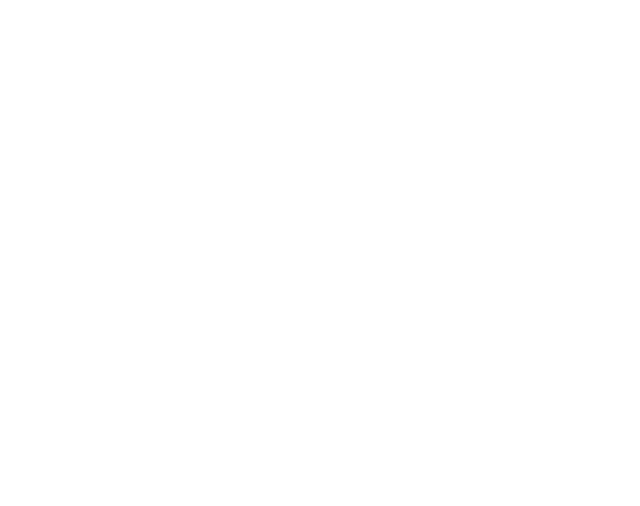
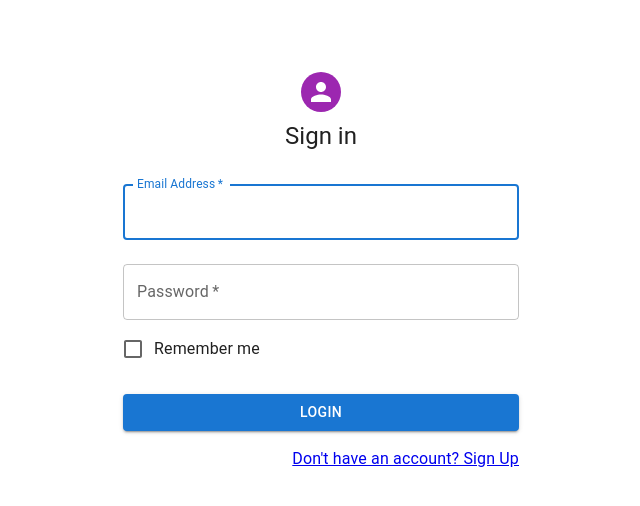
Before and after one commit to ch-sophie/bookface, a React (Create React App) app in the folder bookface-app/: page /Login in a window 1280 px wide. Before the commit this address had no page. Shown: the top 506 px of the page, without its empty margins (319-959 px from the left). Built offline with nearby package versions, Linux system fonts and the light colour scheme.

Commit message:
login page and auth

```diff
--- a/bookface-app/src/App.tsx
+++ b/bookface-app/src/App.tsx
@@ -1,12 +1,12 @@
 import React from 'react';
 import './App.css';
 // import SignUp from './components/signUp';
-import SignIn from './components/signIn';
+// import SignIn from './components/signIn';
 // import Header from './components/header'
 // import TestComponent from './components/testComponent'
 import Editprofile from './components/Editprofile';
 import {
-  BrowserRouter,
+  // BrowserRouter,
   Routes,
   Route,
 } from "react-router-dom";
@@ -14,7 +14,8 @@
 import Floor from './components/floor'
 // import Profile from './components/Profile';
 // import Test from './components/testComponent';
-import Register from './components/Register';
+import Register from './pages/Register';
+import Login from './pages/login';
 
 
 function App() {
@@ -23,7 +24,7 @@
     <Routes>
       <Route path="/" element={<Hall />} />
       <Route path="Register" element={<Register />} />
-      <Route path='signIn' element={<SignIn />} />
+      <Route path='Login' element={<Login />} />
       <Route path='hall' element={<Hall />} />
       <Route path='floor' element={<Floor />} />
       <Route path='profile' element={<Editprofile />} />
--- a/bookface-app/src/components/signIn.tsx
+++ b/bookface-app/src/components/signIn.tsx
@@ -11,7 +11,7 @@
 import Typography from '@mui/material/Typography';
 import Container from '@mui/material/Container';
 import { createTheme, ThemeProvider } from '@mui/material/styles';
-import SignUp from './signUp';
+// import SignUp from './signUp';
 import {Link} from 'react-router-dom'
 
 function Copyright(props: any) {
--- a/bookface-app/src/components/Register.js
+++ b/bookface-app/src/pages/Register.js
@@ -58,7 +58,7 @@
 
         setForm({ firstName: "", lastName: "", email: "", password: "" });
 
-        navigate("/signIn");
+        navigate("/signintest");
     }
 
     return (
@@ -159,7 +159,7 @@
 
                     <Grid container justifyContent="flex-end">
                         <Grid item>
-                            <Link to='/signIn'>
+                            <Link to='/signintest'>
                             Already have an account? Sign in
                             </Link>
                         </Grid>
--- /dev/null
+++ b/bookface-app/src/pages/login.js
@@ -0,0 +1,161 @@
+import { useRef, useState, useEffect } from 'react';
+import { Link, useNavigate } from 'react-router-dom';
+import axios from 'axios';
+
+import Avatar from '@mui/material/Avatar';
+import Button from '@mui/material/Button';
+import CssBaseline from '@mui/material/CssBaseline';
+import TextField from '@mui/material/TextField';
+import FormControlLabel from '@mui/material/FormControlLabel';
+import Checkbox from '@mui/material/Checkbox';
+// import Link from '@mui/material/Link';
+import Grid from '@mui/material/Grid';
+import Box from '@mui/material/Box';
+import Typography from '@mui/material/Typography';
+import Container from '@mui/material/Container';
+import { createTheme, ThemeProvider } from '@mui/material/styles';
+
+const LOGIN_URL = 'http://localhost:3001/auth/login';
+
+const theme = createTheme();
+
+const Login = () => {
+    const navigate = useNavigate();
+
+    const userRef = useRef();
+    const errRef = useRef();
+
+    const [user, setUser] = useState('');
+    const [password, setPassword] = useState('');
+    const [errMsg, setErrMsg] = useState('');
+    const [success, setSuccess] = useState(false);
+
+    useEffect(() => {
+        userRef.current.focus();
+    }, [])
+
+    useEffect(() => {
+        setErrMsg('');
+    }, [user, password])
+
+
+    const handleSubmit = async (e) => {
+        e.preventDefault();
+
+        try {
+            const response = await axios.post(LOGIN_URL,
+            JSON.stringify({ user, password }),
+            {
+                headers: { 'Content-Type': 'application/json' },
+                withCredentials: true
+            }
+            );
+
+            console.log(JSON.stringify(response?.data));
+
+            setUser('');
+            setPassword('');
+            setSuccess(true);
+        } catch (err) {
+            if (!err?.response) {
+                setErrMsg('No Server Response');
+            } else if (err.response?.status === 400) {
+                setErrMsg('Missing Email or Password');
+            } else if (err.response?.status === 401) {
+                setErrMsg('Unauthorized');
+            } else {
+                setErrMsg('Login Failed');
+            }
+            errRef.current.focus();
+        }
+
+        navigate("/hall");
+    }
+
+    return (
+    <>
+    <ThemeProvider theme={theme}>
+        <Container component="main" maxWidth="xs">
+            <CssBaseline />
+            <Box
+            sx={{
+            marginTop: 8,
+            display: 'flex',
+            flexDirection: 'column',
+            alignItems: 'center',
+            }}
+            >
+                <Avatar sx={{ m: 1, bgcolor: 'secondary.main' }}>
+                </Avatar>
+                <Typography component="h1" variant="h5">
+                Sign in
+                </Typography>
+                {success ? (
+                <section>
+                    <h1>You are logged in!</h1>
+                    <br />
+                    <p>
+                        <a href="/hall">Go to Home</a>
+                    </p>
+                </section>
+            ) : (
+                <section>
+                    <Box component="form" onSubmit={handleSubmit} noValidate sx={{ mt: 1 }}>
+                    <p ref={errRef} className={errMsg ? "errmsg" : "offscreen"} aria-live="assertive">{errMsg}</p>
+
+                    <TextField
+                    margin="normal"
+                    fullWidth
+                    id="email"
+                    label="Email Address"
+                    ref={userRef}
+                    name="email"
+                    autoComplete="email"
+                    onChange={(e) => setUser(e.target.value)}
+                    value={user}
+                    required
+                    autoFocus
+                    />
+                    <TextField
+                    margin="normal"
+                    fullWidth
+                    name="password"
+                    label="Password"
+                    type="password"
+                    id="password"
+                    onChange={(e) => setPassword(e.target.value)}
+                    value={password}
+                    required
+                    autoComplete="current-password"
+                    />
+                    <FormControlLabel
+                    control={<Checkbox value="remember" color="primary" />}
+                    label="Remember me"
+                    />
+                    <Button
+                    type="submit"
+                    fullWidth
+                    variant="contained"
+                    sx={{ mt: 3, mb: 2 }}
+                    value="Login"
+                    >
+                    Login
+                    </Button>
+                    <Grid container justifyContent="flex-end">
+                        <Grid item>
+                            <Link to='/Register'>
+                            Don't have an account? Sign Up
+                            </Link>
+                        </Grid>
+                    </Grid>
+                    </Box>
+                </section>
+            )}
+                </Box>
+            </Container>
+        </ThemeProvider>
+    </>
+    )
+}
+
+export default Login
```
Also changed, not shown: 1 other file (tests, documents, lock files or other folders).
